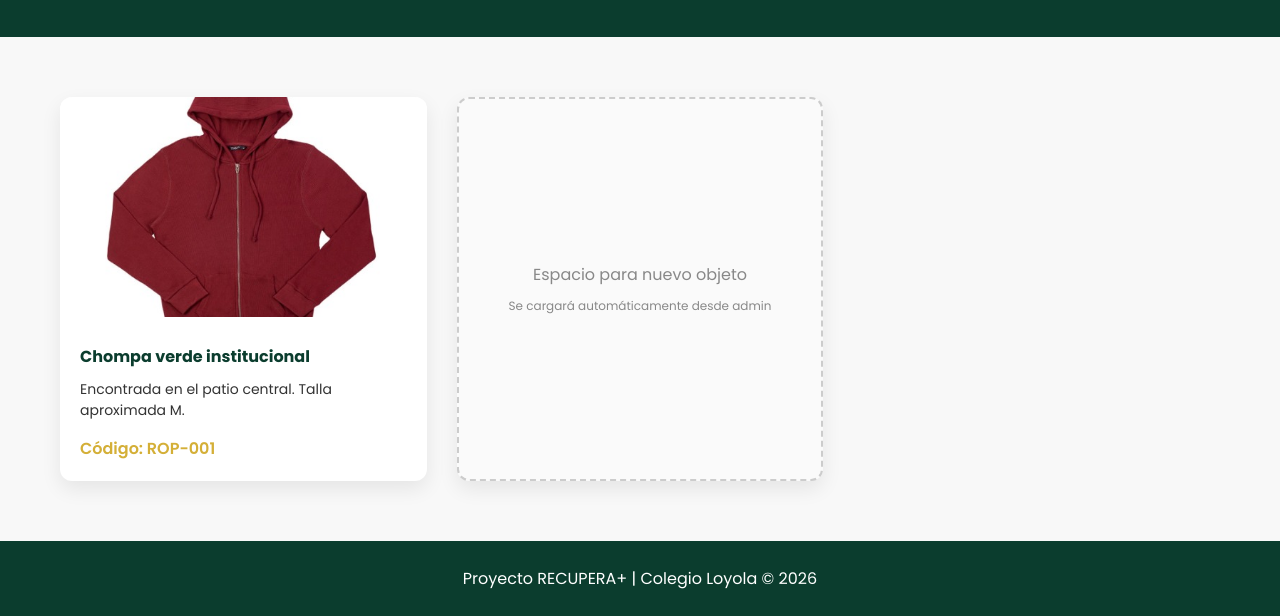
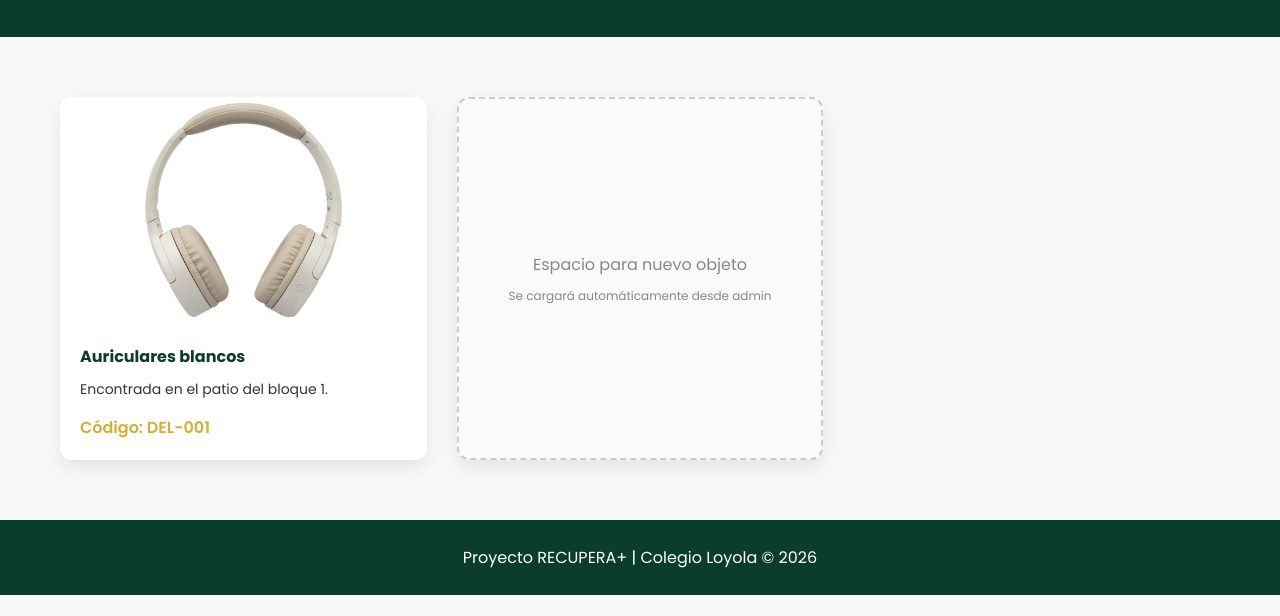
Before and after one commit to rgomez-create/recupera-, a plain HTML site: page electronicos.html in a window 1280 px wide. Shown: the part 241-857 px from the top of the page. After the commit the page ends 836 px from the top, so only its background shows below. Drawn offline with Linux system fonts and the light colour scheme.

Commit message:
Update electronicos.html

```diff
--- a/electronicos.html
+++ b/electronicos.html
@@ -45,11 +45,11 @@
 
     <!-- EJEMPLO REAL -->
     <div class="item-card">
-        <img src="img/ejemplo-ropa.jpg" onclick="openLightbox(this.src)">
+        <img src="img/ejemplo-auriculares.jpg" onclick="openLightbox(this.src)">
         <div class="item-info">
-            <h4>Chompa verde institucional</h4>
-            <p>Encontrada en el patio central. Talla aproximada M.</p>
-            <span class="item-code">Código: ROP-001</span>
+            <h4>Auriculares blancos</h4>
+            <p>Encontrada en el patio del bloque 1.</p>
+            <span class="item-code">Código: DEL-001</span>
         </div>
     </div>
 
```
